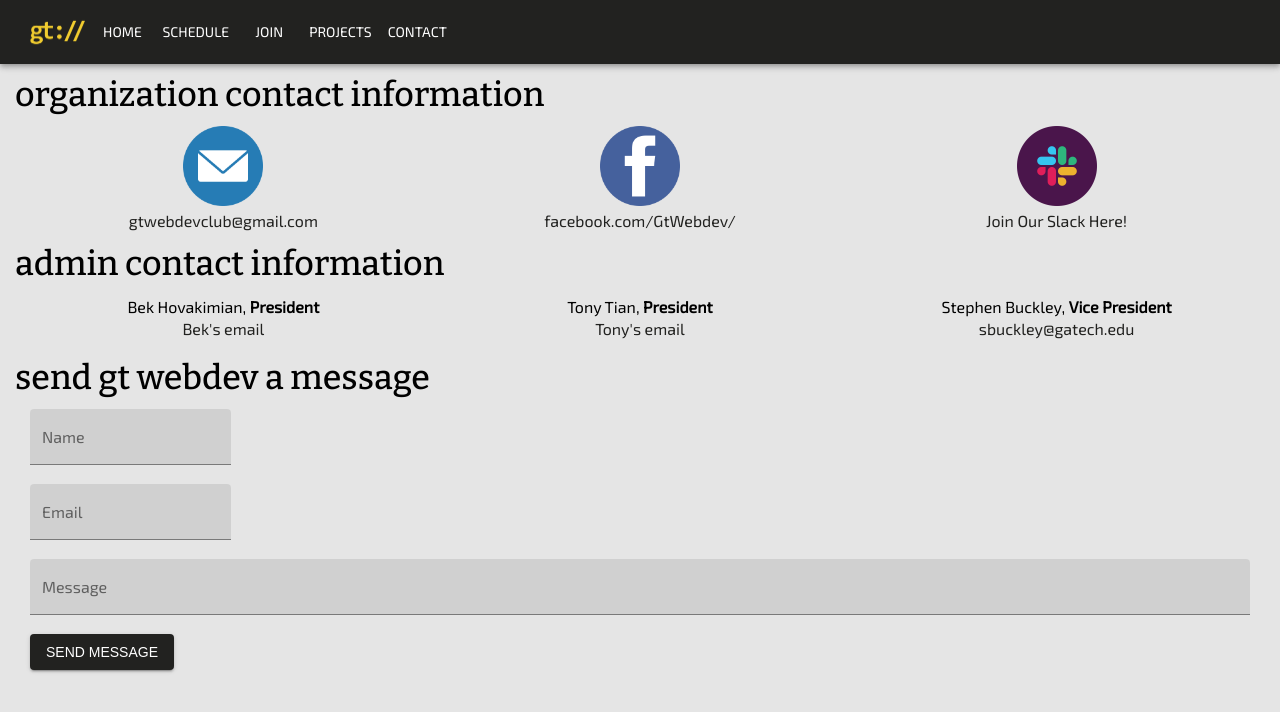
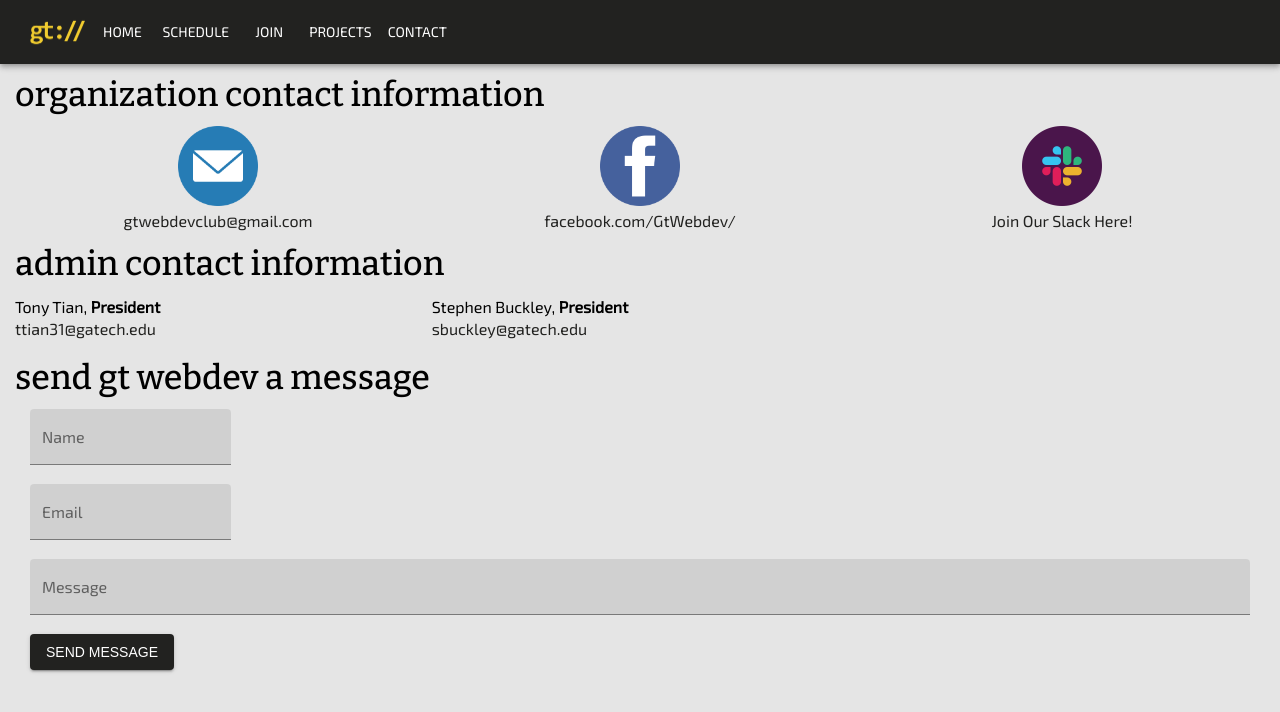
Before and after one commit to nicodemota/gt-webdev-website, a Next.js app: page /contact in a window 1280 px wide. Shown: the top 712 px of the page. Built offline with nearby package versions, Linux system fonts and the light colour scheme.

Commit message:
Update contact info and add titles for each page

```diff
--- a/data/contactData.js
+++ b/data/contactData.js
@@ -1,17 +1,12 @@
 let adminContacts = [
-    {
-        "name": "Bek Hovakimian",
-        "title": "President",
-        "email": "Bek's email"
-    },
     {
         "name": "Tony Tian",
         "title": "President",
-        "email": "Tony's email"
+        "email": "ttian31@gatech.edu"
     },
     {
         "name": "Stephen Buckley",
-        "title": "Vice President",
+        "title": "President",
         "email": "sbuckley@gatech.edu"
     }
 ];
--- a/pages/contact.js
+++ b/pages/contact.js
@@ -7,6 +7,7 @@ import TextField from '@material-ui/core/TextField';
 import Button from '@material-ui/core/Button';
 import Grid from '@material-ui/core/Grid';
 import Link from '@material-ui/core/Link';
+import Head from 'next/head'
 const axios = require("axios");
 
 class Contact extends Component {
@@ -63,6 +64,9 @@ class Contact extends Component {
             <AskQuestion handleChange={this.handleChange} handleSubmit={this.handleSubmit} />
         return (
             <div>
+                <Head>
+                    <title>Contact | GT WebDev</title>
+                </Head>
                 <NavBar />
                 <div className="main">
                     <MainContact />
@@ -87,20 +91,20 @@ class MainContact extends Component {
         return (
             <div>
                 <Typography variant="h4" className="title">organization contact information</Typography>
-                <Grid container id="mainContactContainer">
-                    <Grid item xs={4}>
+                <Grid container id="mainContactContainer" spacing={2}>
+                    <Grid item xs={12} md={4}>
                         <Link href="mailto:gtwebdevclub@gmail.com">
                             <img src="mailIcon.png" className="mainContactImg"></img>
                             <Typography variant="body1">gtwebdevclub@gmail.com</Typography>
                         </Link>
                     </Grid>
-                    <Grid item xs={4}>
+                    <Grid item xs={12} md={4}>
                         <Link href="https://www.facebook.com/GtWebdev/">
                             <img src="facebookIcon.png" className="mainContactImg"></img>
                             <Typography variant="body1">facebook.com/GtWebdev/</Typography>
                         </Link>
                     </Grid>
-                    <Grid item xs={4}>
+                    <Grid item xs={12} md={4}>
                         <Link href="https://bit.ly/joingtwebdev">
                             <img src="slackIcon.png" className="mainContactImg"></img>
                             <Typography variant="body1">Join Our Slack Here!</Typography>
@@ -124,7 +128,7 @@ class AdminContact extends Component {
     render() {
         let emailLink = "mailto:" + this.state.email;
         return (
-            <Grid item xs={4} className="centered">
+            <Grid item xs={12} md={4}>
                 <Typography variant="body1">{this.state.name}, <b>{this.state.title}</b></Typography>
                 <Link href={emailLink}>{this.state.email}</Link>
             </Grid>
--- a/pages/join.js
+++ b/pages/join.js
@@ -6,6 +6,7 @@ import TextField from '@material-ui/core/TextField';
 import Select from '@material-ui/core/Select';
 import Button from '@material-ui/core/Button';
 import MenuItem from '@material-ui/core/MenuItem';
+import Head from 'next/head'
 const axios = require("axios");
 
 class Join extends Component {
@@ -67,6 +68,9 @@ class Join extends Component {
             <Form handleChange={this.handleChange} handleSubmit={this.handleSubmit} />;
         return (
             <div>
+                <Head>
+                    <title>Join | GT WebDev</title>
+                </Head>
                 <NavBar />
                 <div className="main">
                     <Typography variant="h4" className="title">join</Typography>
--- a/pages/projects.js
+++ b/pages/projects.js
@@ -4,11 +4,15 @@ import {currentData,previousData} from '../data/projectData.js';
 import BottomBar from "../components/BottomBar";
 import Typography from '@material-ui/core/Typography';
 import Grid from '@material-ui/core/Grid';
+import Head from 'next/head'
 
 class Projects extends Component {
     render() {
         return (
             <div>
+                <Head>
+                    <title>Projects | GT WebDev</title>
+                </Head>
                 <NavBar />
                 <div className="main">
                     <CurrentProjects />
--- a/pages/schedule.js
+++ b/pages/schedule.js
@@ -10,12 +10,16 @@ import TableHead from '@material-ui/core/TableHead';
 import Paper from '@material-ui/core/Paper';
 import Typography from '@material-ui/core/Typography';
 import Box from '@material-ui/core/Box';
+import Head from 'next/head'
 import {meetData, scheduleData} from '../data/scheduleData.js';
 
 class Schedule extends Component {
     render() {
         return (
             <div>
+                <Head>
+                    <title>Schedule | GT WebDev</title>
+                </Head>
                 <NavBar />
                 <div className="main">
                     <Typography variant="h4" className="title">where we meet</Typography>
```
Also changed, not shown: 1 other file (tests, documents, lock files or other folders).
